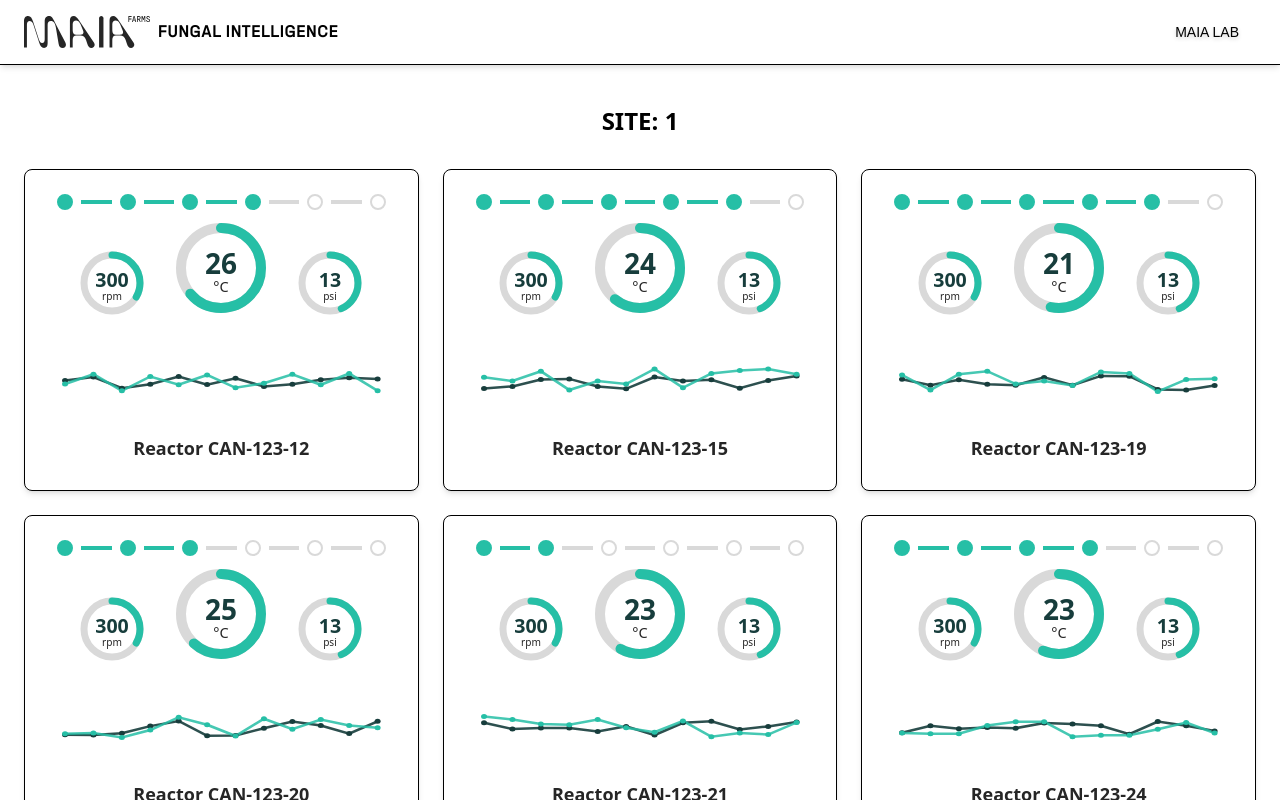
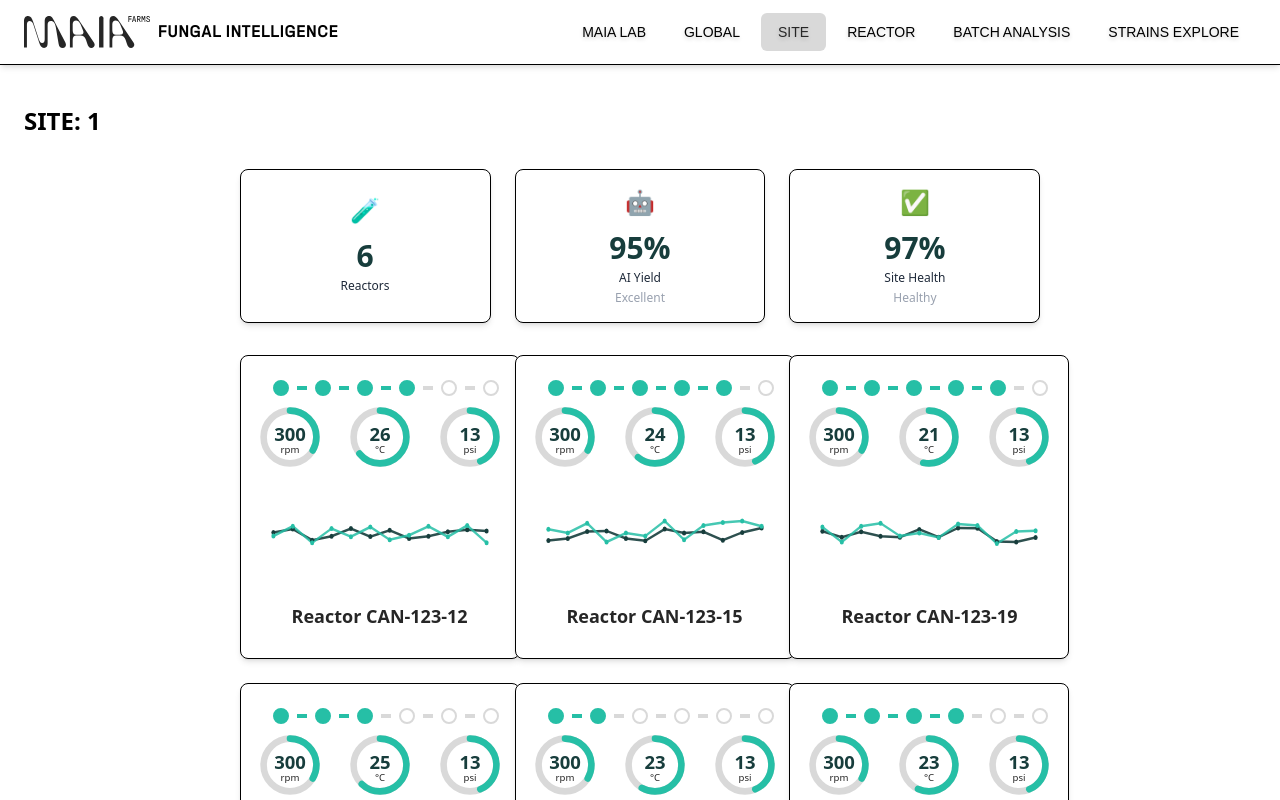
Before and after one commit to Maia-Farms/fungal-intelligence-platform, a React (Vite) app: page /site/1 in a window 1280 px wide. Shown: the top 800 px of the page. Built offline with nearby package versions, Linux system fonts and the light colour scheme; a web font is replaced by a local one.

Commit message:
Create Site Overview Cards Update layout to have overview cards on top of stat cards

```diff
--- a/src/components/Header.tsx
+++ b/src/components/Header.tsx
@@ -6,11 +6,11 @@ import Logo from "./../assets/Wordmark - Black.svg";
 const navLinks = [
   { name: "MAIA LAB", path: "/maia-lab" },
 
-  // { name: "GLOBAL", path: "/global" },
-  // { name: "SITE", path: "/site" },
-  // { name: "REACTOR", path: "/reactor" },
-  // { name: "BATCH ANALYSIS", path: "/batch-analysis" },
-  // { name: "STRAINS EXPLORE", path: "/strains" },
+  { name: "GLOBAL", path: "/global" },
+  { name: "SITE", path: "/site" },
+  { name: "REACTOR", path: "/reactor" },
+  { name: "BATCH ANALYSIS", path: "/batch-analysis" },
+  { name: "STRAINS EXPLORE", path: "/strains" },
 ];
 
 // Utility: returns true if current path matches link path
--- /dev/null
+++ b/src/components/SiteOverviewCard.tsx
@@ -0,0 +1,44 @@
+import React from "react";
+
+interface SiteOverviewCardProps {
+  label: string;
+  value: string | number;
+  subtext?: string;
+  colorClass?: string; // e.g. "text-[#26bfa6]"
+  icon?: React.ReactNode;
+  className?: string;
+}
+
+export const SiteOverviewCard: React.FC<SiteOverviewCardProps> = ({
+  label,
+  value,
+  subtext,
+  colorClass = "",
+  icon,
+  className = "",
+}) => (
+  <div
+    className={`
+      bg-white border border-black rounded-lg shadow-md
+      p-4 flex flex-col items-center justify-center
+      w-full
+      ${className}
+    `}
+    style={{ minHeight: 100 }} // matches StatCard min height
+  >
+    {/* Icon (optional) */}
+    {icon && <div className="mb-3 text-2xl">{icon}</div>}
+    {/* Main Value */}
+    <span className={`font-halvar font-bold text-3xl text-[#173D3C] mb-1 ${colorClass}`}>
+      {value}
+    </span>
+    {/* Label */}
+    <span className="font-halvar text-xs text-gray-800 mb-1 text-center">
+      {label}
+    </span>
+    {/* Subtext (e.g. status or explanation) */}
+    {subtext && (
+      <span className="font-halvar text-xs text-gray-400 text-center">{subtext}</span>
+    )}
+  </div>
+);
--- a/src/components/StatCard.tsx
+++ b/src/components/StatCard.tsx
@@ -70,7 +70,7 @@ export const StatCard: React.FC<StatCardProps> = ({
             >
                 {/* Overlay with two buttons (only on hover/focus), pointer-events-auto for buttons */}
                 <div className="absolute inset-0 z-10 flex items-center justify-center">
-                    <div className="opacity-0 group-hover:opacity-100 group-focus:opacity-100 transition-opacity duration-150
+                    <div className="opacity-0 min-w-[280px] group-hover:opacity-100 group-focus:opacity-100 transition-opacity duration-150
                                     bg-black/60 w-full h-full flex flex-col gap-2 items-center justify-center pointer-events-none">
                         <div className="flex gap-4 pointer-events-auto">
                             {/* Edit Controls */}
@@ -95,7 +95,7 @@ export const StatCard: React.FC<StatCardProps> = ({
                     </div>
                 </div>
                 {/* Main card */}
-                <div className="bg-white border border-black rounded-lg shadow-md p-4 flex flex-col h-full relative z-0 transition">
+                <div className="bg-white min-w-[280px] border border-black rounded-lg shadow-md p-4 flex flex-col h-full relative z-0 transition">
                     <div className="flex-1">
                         <StepProgressBar currentStage={currentStage} />
                         <div className="flex flex-row items-end justify-center gap-6">
--- a/src/pages/Site.tsx
+++ b/src/pages/Site.tsx
@@ -1,6 +1,7 @@
 import { useParams } from "react-router-dom";
 import { useEffect, useState } from "react";
 import { StatCard } from "../components/StatCard";
+import { SiteOverviewCard } from "../components/SiteOverviewCard";
 
 // Realistic random generators for temp, ph, DO (but NOT rpm/psi)
 function randomTemp() {
@@ -34,25 +35,22 @@ function initialMetrics() {
 export default function Site() {
   const { siteId } = useParams<{ siteId: string }>();
   const [metrics, setMetrics] = useState(() => initialMetrics());
-;
 
   useEffect(() => {
     const interval = setInterval(() => {
       setMetrics(prevMetrics =>
         prevMetrics.map(m => ({
           temp: randomTemp(),
-          rpm: m.rpm,   // Preserves current value (user or initial)
+          rpm: m.rpm,
           psi: m.psi,
           phData: [...m.phData.slice(1), randomPh()],
           doData: [...m.doData.slice(1), randomDO()],
         }))
       );
-
     }, 5000);
     return () => clearInterval(interval);
   }, []);
 
-  // Edit handler for an individual card: only updates rpm/psi for that card
   function handleEdit(index: number, newRpm: number, newPsi: number) {
     setMetrics(prev =>
       prev.map((m, i) =>
@@ -61,12 +59,50 @@ export default function Site() {
     );
   }
 
+  const yieldPrediction = 95;
+  const siteHealthPercent = 97;
+
   return (
-    <div className="py-10 px-6 max-w-7xl mx-auto">
-      <h1 className="font-halvar text-2xl font-semibold mb-8 text-center">
+    <div className="py-10 px-6 max-w-8xl mx-auto">
+      <h1 className="font-halvar text-2xl font-semibold mb-8">
         SITE: {siteId?.toUpperCase() || "REACTORS"}
       </h1>
-      <div className="grid grid-cols-1 md:grid-cols-3 gap-6">
+      <div className="w-[65%] mx-auto">
+        {/* ALIGNED grid: 3 cols both for overview and stats */}
+        <div className="grid grid-cols-3 gap-6 mb-8">
+          <SiteOverviewCard
+            label="Reactors"
+            value={reactorIds.length}
+            icon={<span role="img" aria-label="reactor">🧪</span>}
+          />
+          <SiteOverviewCard
+            label="AI Yield"
+            value={`${yieldPrediction}%`}
+            colorClass="text-[#26bfa6]"
+            subtext={yieldPrediction >= 90 ? "Excellent" : yieldPrediction >= 75 ? "Good" : "Low"}
+            icon={<span role="img" aria-label="yield">🤖</span>}
+          />
+          <SiteOverviewCard
+            label="Site Health"
+            value={`${siteHealthPercent}%`}
+            colorClass={
+              siteHealthPercent >= 90 ? "text-[#26bfa6]" :
+              siteHealthPercent >= 75 ? "text-yellow-500" :
+              "text-red-500"
+            }
+            subtext={
+              siteHealthPercent >= 90 ? "Healthy" :
+              siteHealthPercent >= 75 ? "Warning" :
+              "Critical"
+            }
+            icon={
+              siteHealthPercent >= 90 ? <span role="img" aria-label="ok">✅</span> :
+              siteHealthPercent >= 75 ? <span role="img" aria-label="warn">⚠️</span> :
+              <span role="img" aria-label="err">❌</span>
+            }
+          />
+        </div>
+        <div className="grid grid-cols-1  xl:grid-cols-3 gap-6">
           {reactorIds.map((reactor, i) => (
             <StatCard
               key={reactor}
@@ -83,5 +119,6 @@ export default function Site() {
           ))}
         </div>
       </div>
+    </div>
   );
 }
```
Lines whose indentation alone changed are shown as unchanged.
